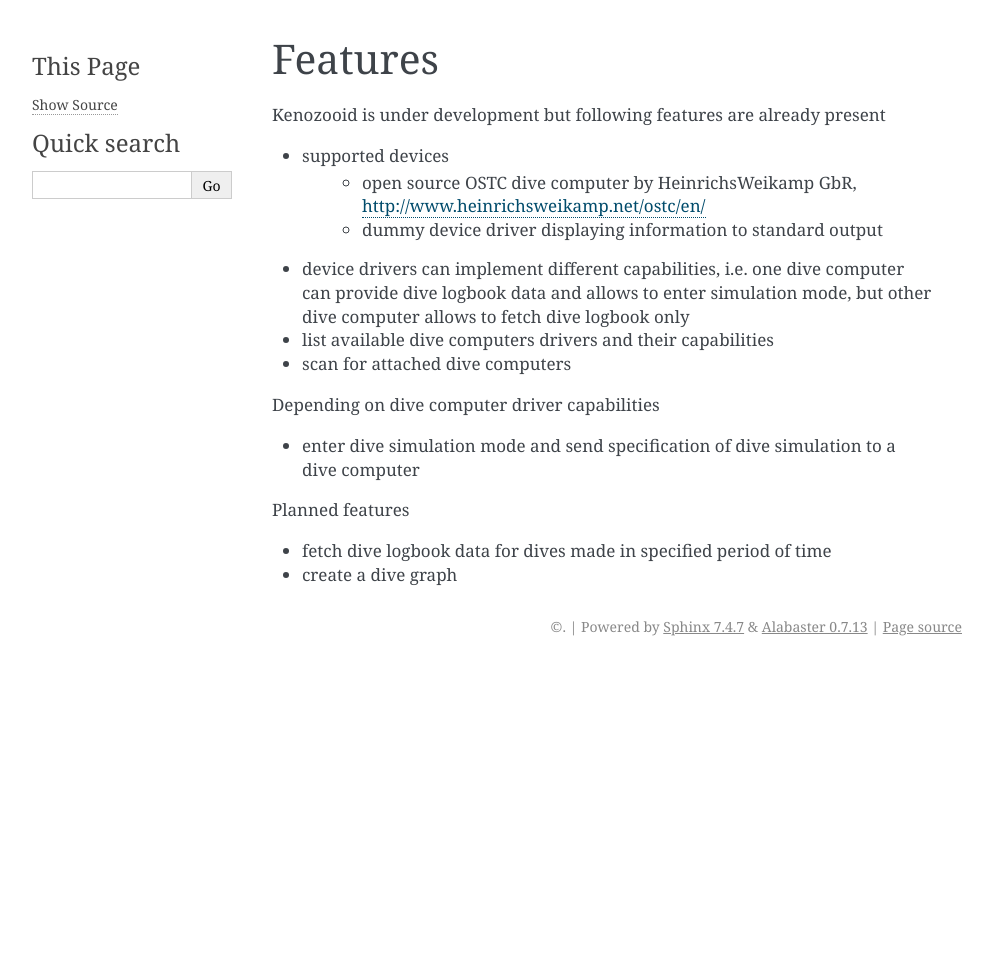
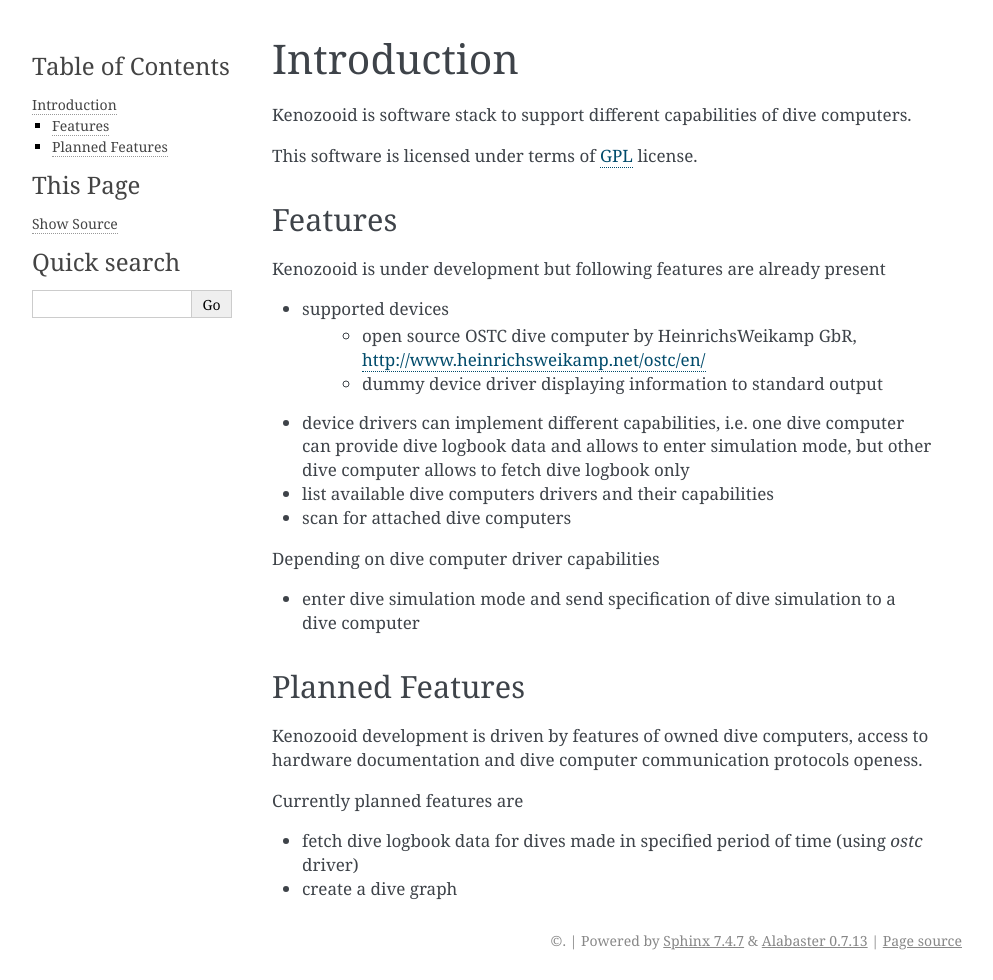
Before and after one commit to gitGNU/gnu_kenozooid, a Sphinx documentation site: the page built from doc/intro.txt, in a window 1280 px wide. Shown: the whole page, without its empty margins (148-1141 px from the left). Built offline with Sphinx 7.4.7, drawn with Linux system fonts in a browser that asks for light colours; before the commit the page ends 900 px from its top, so only the background shows below that.

Commit message:
- features document changed into introduction document with introduction   part, license information and separated features and planned features   sections

```diff
--- a/doc/contents.txt
+++ b/doc/contents.txt
@@ -4,7 +4,7 @@
 .. toctree::
    :maxdepth: 2
 
-   features
+   intro
    simulation
    moredev
 
--- a/doc/features.txt
+++ b/doc/intro.txt
@@ -1,6 +1,14 @@
+Introduction
+============
+
+Kenozooid is software stack to support different capabilities of dive
+computers.
+
+This software is licensed under terms of
+`GPL <http://www.fsf.org/licensing/licenses/gpl.html>`_ license.
+
 Features
-========
-
+--------
 Kenozooid is under development but following features are already present
 
 - supported devices
@@ -18,7 +26,15 @@
 - enter dive simulation mode and send specification of dive simulation to
   a dive computer
 
-Planned features
+Planned Features
+----------------
+
+Kenozooid development is driven by features of owned dive computers, access
+to hardware documentation and dive computer communication protocols
+openess.
+
+Currently planned features are
 
 - fetch dive logbook data for dives made in specified period of time
+  (using *ostc* driver)
 - create a dive graph
```
